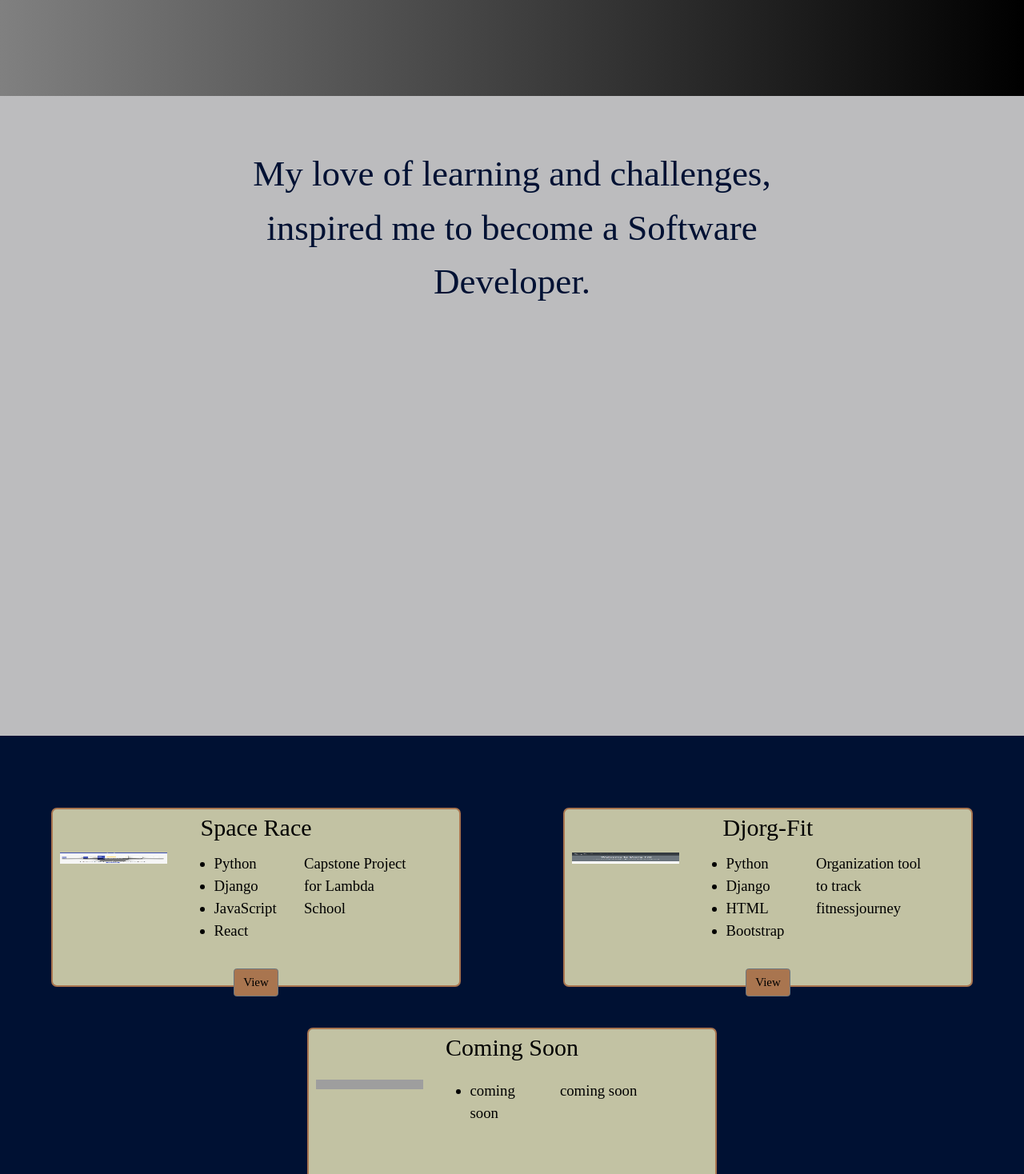
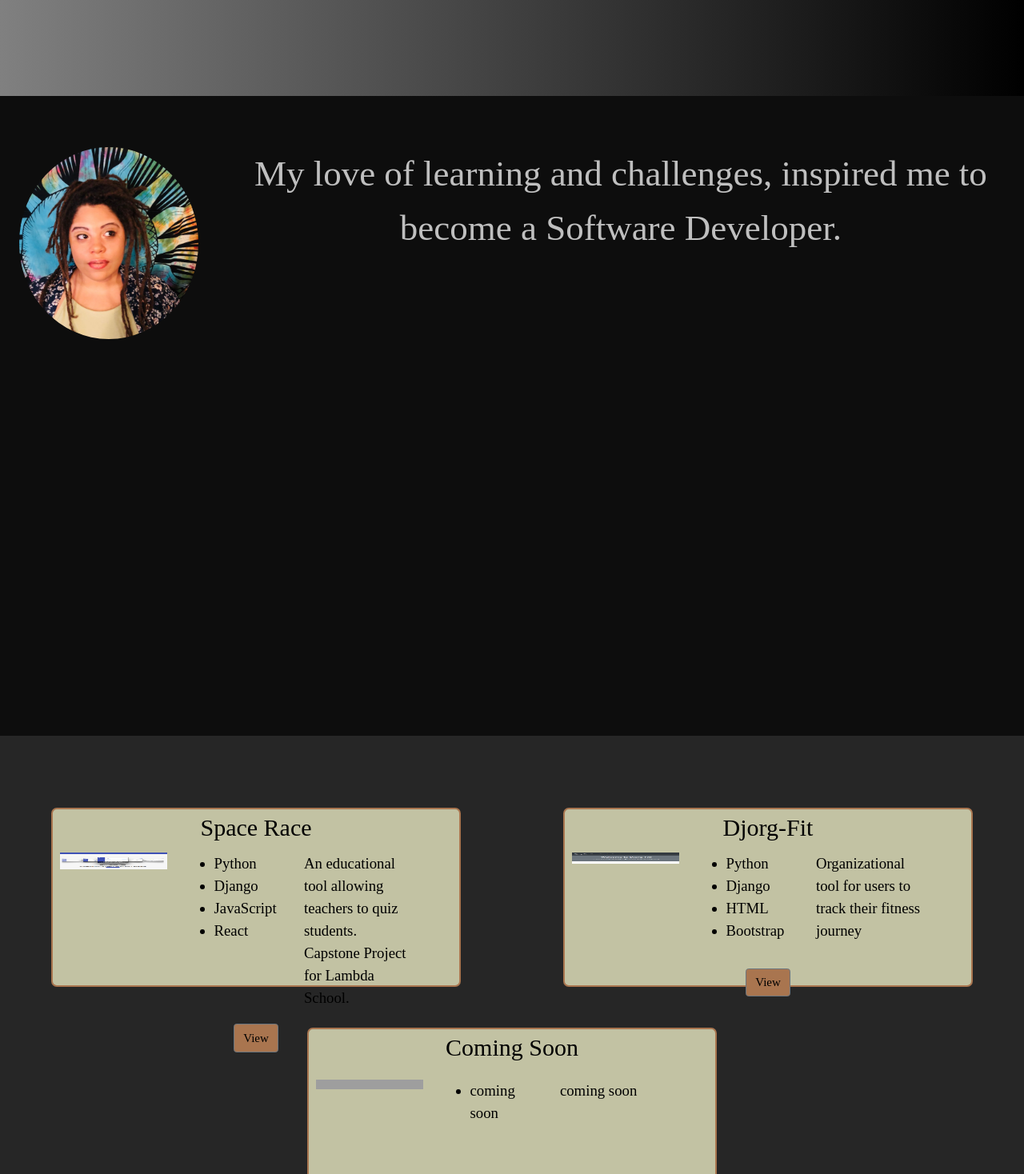
Before and after one commit to Capril1042/Portfolio, a React (Create React App) app in the folder portfolio/: page / in a window 1280 px wide. Shown: the part 680-2148 px from the top of the page at 80% size. Built offline with nearby package versions, Linux system fonts and the light colour scheme; grey boxes are pictures that could not be loaded; the HTML template or start-up script is replaced by a standard one; a web font is replaced by a local one.

Commit message:
adds changes to about me section

```diff
--- a/portfolio/src/Components/PageViews/AboutMePage.js
+++ b/portfolio/src/Components/PageViews/AboutMePage.js
@@ -1,10 +1,13 @@
 import React, { Component } from 'react';
 import '../main.css'
+
+const Pic = require('../../assets/profilepic.jpg');
 
 class AboutMePage extends Component {
     render(){
         return(
             <section id="about" className="about">
+                  <img className="myPic" src={Pic} />
                 <p>My love of learning and challenges, inspired me to
                  become a Software Developer.</p>
             </section>
--- a/portfolio/src/Components/PageViews/LandingPage.js
+++ b/portfolio/src/Components/PageViews/LandingPage.js
@@ -2,7 +2,7 @@ import React, { Component } from 'react';
 import '../main.css'
 
 
-const Pic = require('../../assets/profilepic.jpg');
+
 
 class LandingPage extends Component {
     render(){
@@ -19,7 +19,7 @@ class LandingPage extends Component {
                     </div>
                 </div>
 
-                {/* <img className="myPic" src={Pic} /> */}
+
             </section>
 
         )
--- a/portfolio/src/Components/cardData.js
+++ b/portfolio/src/Components/cardData.js
@@ -15,7 +15,7 @@ const cardData = [
 
         ] ,
 
-    projectBlurb: " Capstone Project for Lambda School",
+    projectBlurb: " An educational tool allowing teachers to quiz students. Capstone Project for Lambda School.",
 
     },
 
@@ -29,7 +29,7 @@ const cardData = [
         "HTML",
         "Bootstrap"
         ],
-    projectBlurb: "Organization tool to track fitnessjourney"
+    projectBlurb: "Organizational tool for users to track their fitness journey"
 
     },
 
--- a/portfolio/src/Components/main.css
+++ b/portfolio/src/Components/main.css
@@ -89,28 +89,30 @@ landing .name  {
 
 
 .myPic {
-   display: block;
+   display: flex;
     margin-left: auto;
     margin-right: auto;
     width: auto;
-    height:auto;
+    height:30vh;
   border-radius:50%;
 }
 
 .about {
   width:100%;
-  display:inline-flex;
-  background-color: #BCBCBE;
+  display:flex;
+  flex-direction: row;
+  flex-wrap: wrap;
+  background-color: #0d0d0d;
   width:100%;
   height:100vh;
   text-align: center;
   font-family: 'Copse';
   font-size: 3em;
-  color: #001133;
+  color: #bfbfbf;
 }
 
 .about p {
-  width:60%;
+  width:75%;
   font-size: 1em;
   margin-left: auto;
   margin-right: auto;
@@ -118,7 +120,7 @@ landing .name  {
 
 
 .projects {
-  background:#001133;
+  background:#262626;
   width:100%;
 }
 
@@ -135,7 +137,7 @@ landing .name  {
 
 .resume {
   height:100vh;
-  background-color: #A9754F;
+  background-color: #404040;
 }
 
 iframe {
@@ -148,7 +150,7 @@ iframe {
 .contact {
   width:100%;
   height:100vh;
-  background: black;
+  background: #0d0d0d;
   text-align: center;
   justify-content:center;
   font-family: 'Copse';
```
